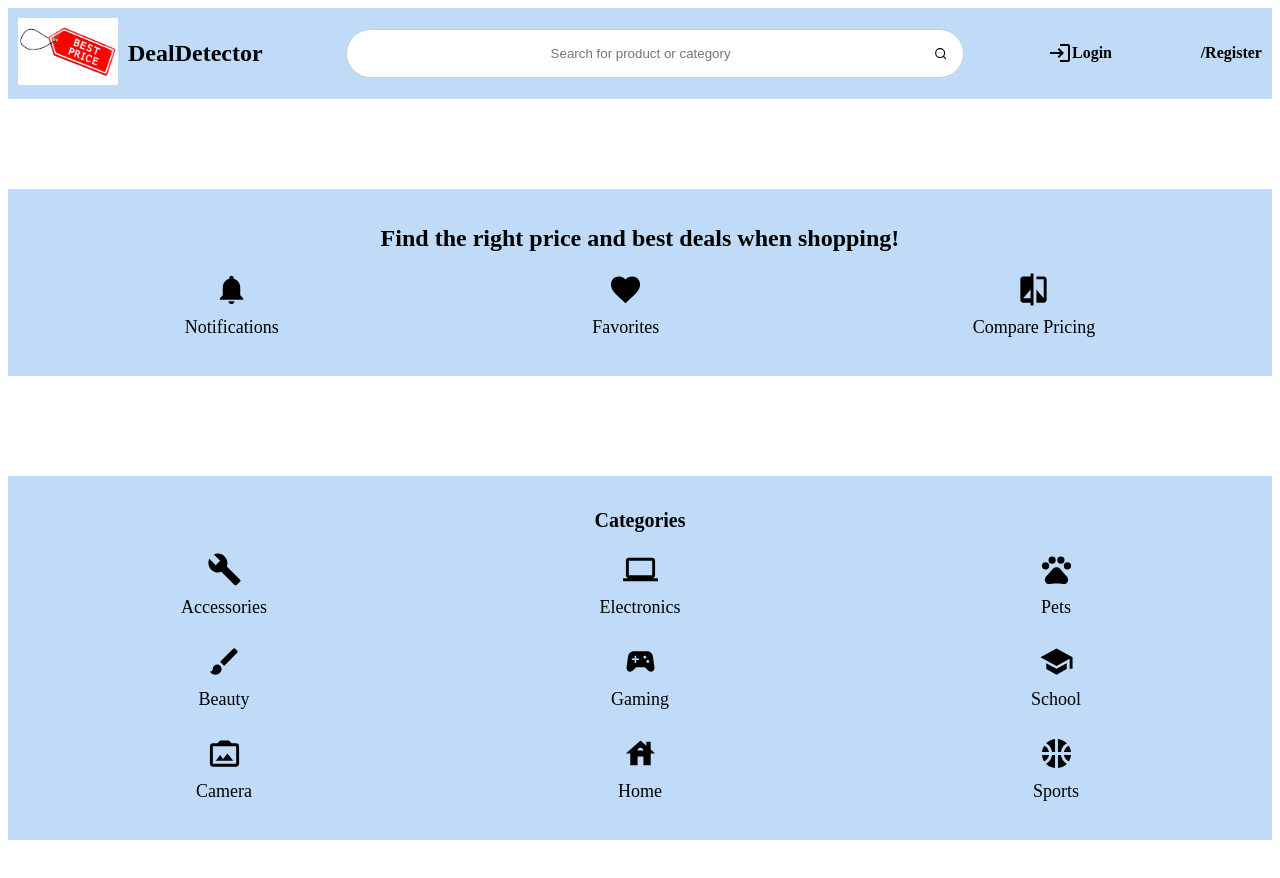
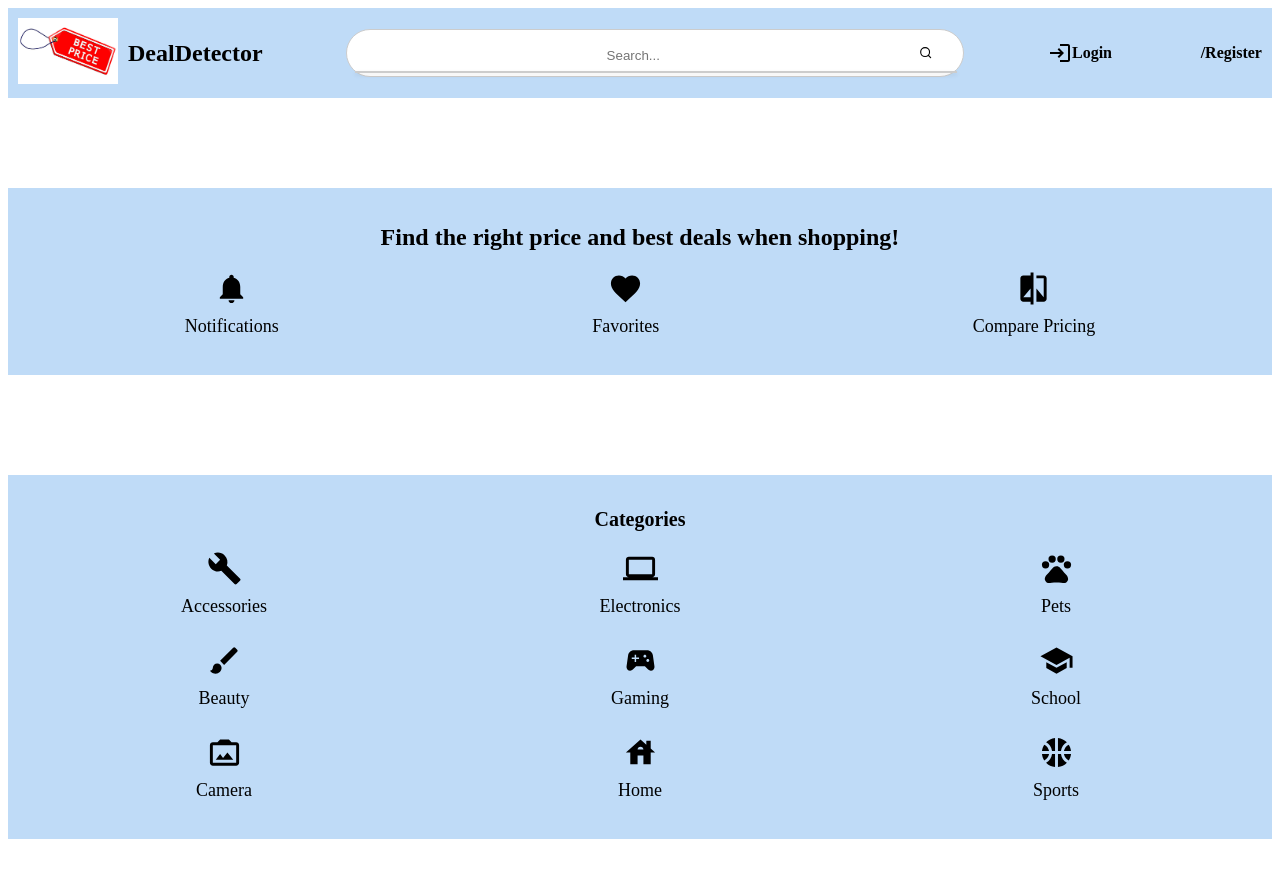
Before and after one commit to julefikar/DealDetectorClient, a React (Create React App) app: page / in a window 1280 px wide. Shown: the top 878 px of the page. Built offline with nearby package versions, Linux system fonts and the light colour scheme.

Commit message:
added search suggestions

```diff
--- a/src/components/Homepage/Header.js
+++ b/src/components/Homepage/Header.js
@@ -42,6 +42,7 @@ const Wrapper = styled.div`
     background-color: #BFDBF7;
     padding: 10px;
     margin-bottom: 90px;
+    height:70px;
 `;
 
 const LoginContainer = styled.div`
--- a/src/components/Miscellaneous/SearchBar.js
+++ b/src/components/Miscellaneous/SearchBar.js
@@ -1,22 +1,52 @@
-import React from "react";
+import React, { useState, useEffect } from 'react';
 import styled from "styled-components";
 import { FiSearch } from "react-icons/fi";
+import algoliasearch from 'algoliasearch/lite';
+
+const searchClient = algoliasearch('QGXKTHTJGY', '8cd7adea0720a2f9af20cd6ac20f5203');
+const index = searchClient.initIndex('ecommerce');
 
 const SearchBar = () => {
+    const [query, setQuery] = useState('');
+    const [hits, setHits] = useState([]);
+
+    const handleInputChange = async (event) => {
+        const userInput = event.target.value;
+        setQuery(userInput);
+
+        if (userInput) {
+            const { hits } = await index.search(userInput);
+            setHits(hits);
+        } else {
+            setHits([]);
+        }
+    };
+
     return (
         <SearchContainer>
-            <SearchInput placeholder="Search for product or category" />
+            <SearchInput
+                type="text"
+                placeholder="Search..."
+                value={query}
+                onChange={handleInputChange}
+            />
             <SearchButton>
                 <FiSearch />
             </SearchButton>
+            <SearchSuggestions>
+                {hits.map((hit) => (
+                    <li key={hit.objectID}>{hit.name}</li>
+                ))}
+            </SearchSuggestions>
         </SearchContainer>
     );
 };
 
 export default SearchBar;
 
+
 const SearchContainer = styled.div`
-    display: flex;
+    display: inline-block;
     align-items: center;
     background-color: white;
     border: 1px solid #ccc;
@@ -24,16 +54,17 @@ const SearchContainer = styled.div`
     padding: 8px;
     width: 100%;
     max-width: 600px;
+    height: 30px;
 `;
 
 const SearchInput = styled.input`
     border: none;
     outline: none;
-    flex: 1;
     padding: 8px;
     text-align: center;
     vertical-align: middle;
     border-radius: 50px; /* Make the input borders round */
+    width: 90%;
 `;
 
 const SearchButton = styled.button`
@@ -42,7 +73,20 @@ const SearchButton = styled.button`
     outline: none;
     cursor: pointer;
     padding: 8px;
-    display: flex;
     align-items: center;
     justify-content: center;
 `;
+
+const SearchSuggestions = styled.ul`
+    display: block;
+    list-style-type: none;
+    padding: 0;
+    margin: 0;
+    position: relative;
+    width: 100%;
+    background-color: #fff;
+    border: 1px solid #ccc;
+    max-height: 150px;
+    overflow-y: auto;
+    box-shadow: 0px 2px 4px rgba(0, 0, 0, 0.1);
+`;
```
